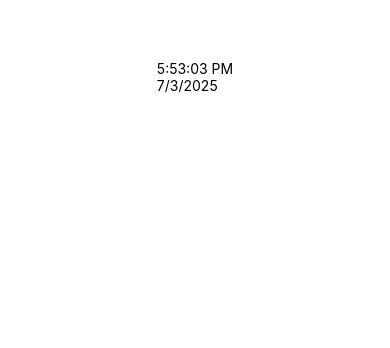
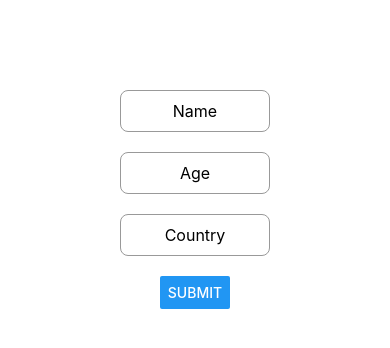
Before and after one commit to omaralsaleh2004/JoVision-react-native-tasks, a React Native app: screen / in a window 390 px wide. Shown: the top 348 px of the page. Built offline with nearby package versions, Linux system fonts and the light colour scheme.

Commit message:
Completed Task 35

```diff
--- a/App.tsx
+++ b/App.tsx
@@ -16,6 +16,7 @@ import Task28 from './Tasks/Task28';
 import Task32 from './Tasks/Task32';
 import Task33 from './Tasks/Task33';
 import Task34 from './Tasks/Task34';
+import Task35 from './Tasks/Task35';
 
 const App = () => {
   return (
@@ -45,8 +46,10 @@ const App = () => {
       <Task32 />
 
       <Task33 />
+
+      <Task34 />
       */}
-      <Task34 />
+      <Task35 />
     </View>
   );
 };
--- /dev/null
+++ b/Tasks/Task35.js
@@ -0,0 +1,80 @@
+import React, { useState } from 'react';
+import { Button, StyleSheet, TextInput, View, Alert } from 'react-native';
+import AsyncStorage from '@react-native-async-storage/async-storage';
+
+const Task35 = () => {
+  const [name, setName] = useState('');
+  const [age, setAge] = useState('');
+  const [country, setCountry] = useState('');
+
+  const handleSubmitedData = async () => {
+    if (!name || !age || !country) {
+      Alert.alert('Missing Data');
+      return;
+    }
+
+    const person = {
+      name,
+      age,
+      country,
+      timeStamp:
+        new Date().toLocaleDateString() +
+        ' , ' +
+        new Date().toLocaleTimeString(),
+    };
+
+    try {
+      await AsyncStorage.setItem('personData', JSON.stringify(person));
+      console.log('Stored:', person);
+      Alert.alert('Success', 'Data stored successfully!');
+    } catch (err) {
+      console.error('AsyncStorage error:', err);
+      Alert.alert('Error', 'Failed to store data.');
+    }
+  };
+
+  return (
+    <View style={styles.container}>
+      <TextInput
+        value={name}
+        onChangeText={setName}
+        style={styles.inputText}
+        placeholder="Name"
+      />
+      <TextInput
+        value={age}
+        onChangeText={setAge}
+        keyboardType="numeric"
+        style={styles.inputText}
+        placeholder="Age"
+      />
+      <TextInput
+        value={country}
+        onChangeText={setCountry}
+        style={styles.inputText}
+        placeholder="Country"
+      />
+      <Button onPress={handleSubmitedData} title="Submit" />
+    </View>
+  );
+};
+
+export default Task35;
+
+const styles = StyleSheet.create({
+  container: {
+    marginTop: 30,
+    alignItems: 'center',
+    gap: 20,
+  },
+  inputText: {
+    textAlign: 'center',
+    borderWidth: 1,
+    borderColor: '#999',
+    borderRadius: 8,
+    padding: 10,
+    fontSize: 16,
+    backgroundColor: '#fff',
+    width: 150,
+  },
+});
--- a/package.json
+++ b/package.json
@@ -10,6 +10,7 @@
     "test": "jest"
   },
   "dependencies": {
+    "@react-native-async-storage/async-storage": "^2.2.0",
     "@react-native/new-app-screen": "0.80.1",
     "react": "19.1.0",
     "react-native": "0.80.1",
```
Also changed, not shown: 1 other file (tests, documents, lock files or other folders).
